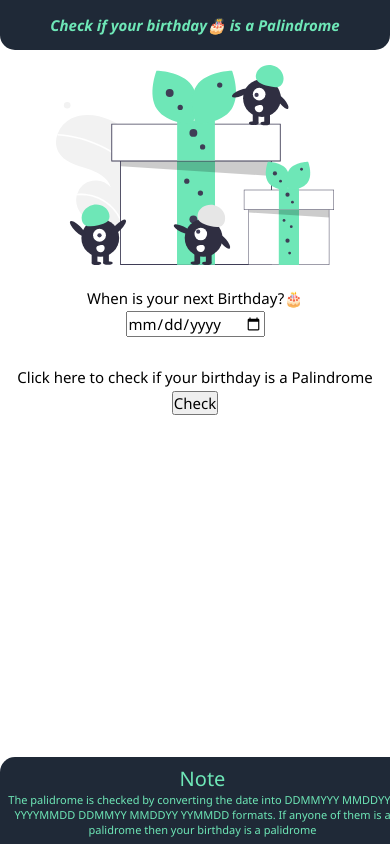
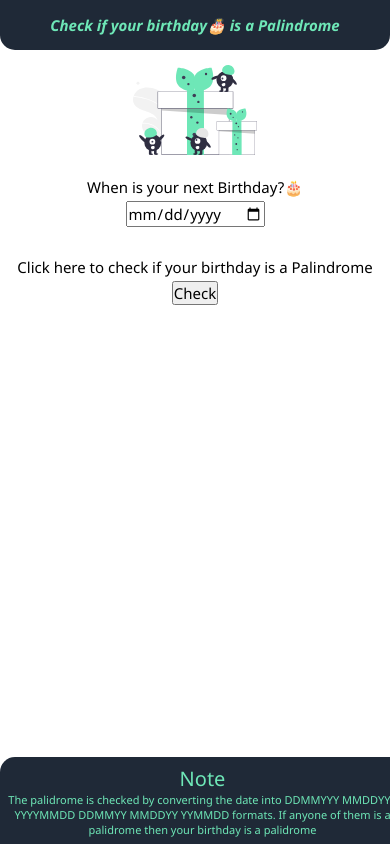
Before and after one commit to siddharth-reddy-1607/Palindrome-Birthday, a plain HTML site: page index.html in a window 390 px wide. Drawn offline with Linux system fonts and the light colour scheme.

Commit message:
Added padding to footer and reduced size of image on mobile(wrote image instead of img in CSS last time :()

```diff
--- a/styles.css
+++ b/styles.css
@@ -76,10 +76,10 @@ footer div
     {
         font-size: 15px;
     }
-    image
+    img
     {
-        max-width: 100px;
-        max-height:100px;
+        max-width: 125px;
+        max-height:125px;
     }
 
     footer div
```
